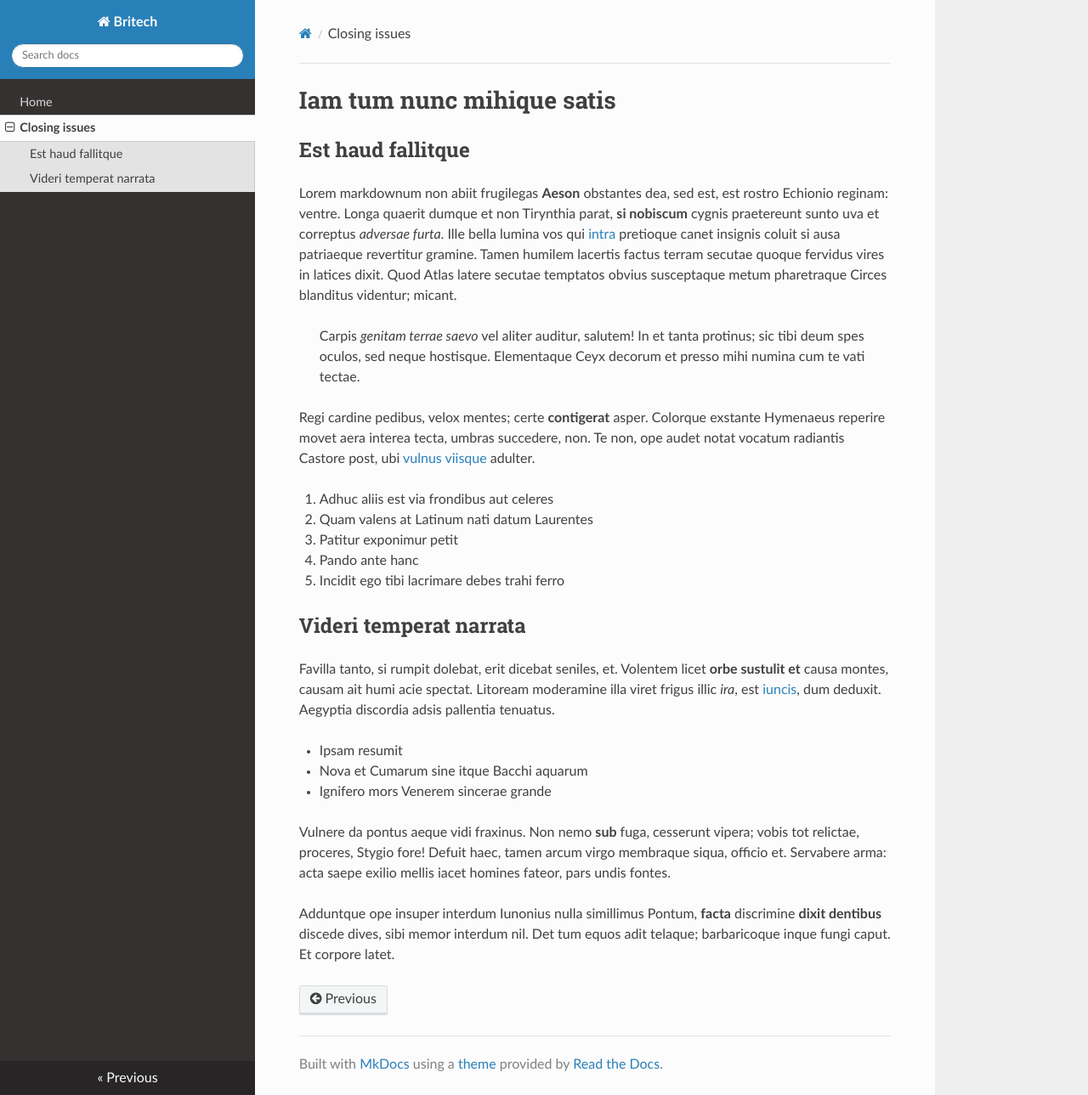
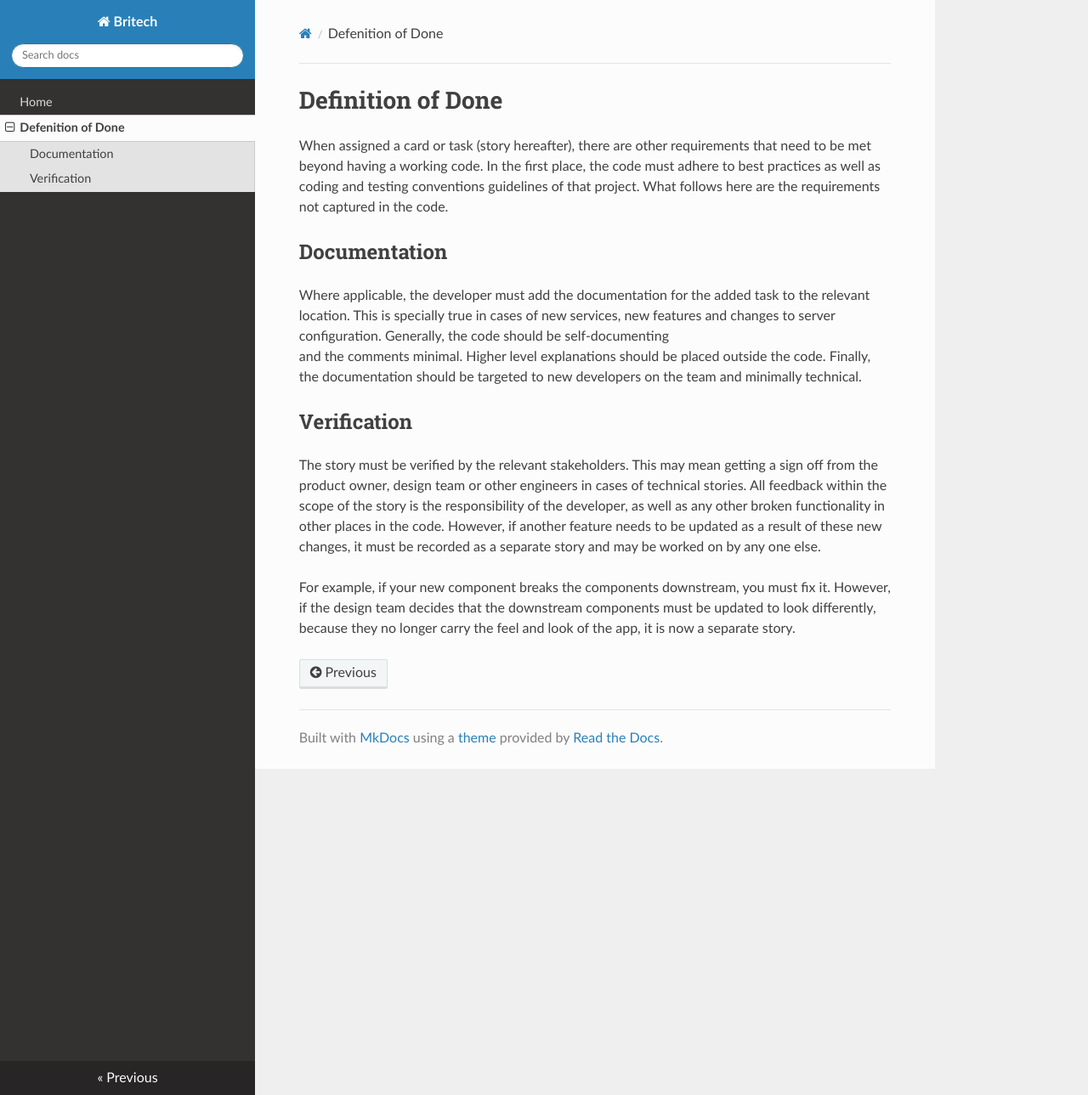
Before and after one commit to britechgroup/Docs, an MkDocs documentation site: the page built from docs/Defenition-of-done.md, in a window 1280 px wide and 1289 px high. Shown: the whole window at 85% size. Built offline with MkDocs 1.6.1, drawn with Linux system fonts in a browser that asks for light colours; nearby versions of some CDN libraries.

Commit message:
Def-of-done added

```diff
--- a/docs/Defenition-of-done.md
+++ b/docs/Defenition-of-done.md
@@ -1,48 +1,29 @@
-# Iam tum nunc mihique satis
+# Definition of Done
 
-## Est haud fallitque
 
-Lorem markdownum non abiit frugilegas **Aeson** obstantes dea, sed est, est
-rostro Echionio reginam: ventre. Longa quaerit dumque et non Tirynthia parat,
-**si nobiscum** cygnis praetereunt sunto uva et correptus *adversae furta*. Ille
-bella lumina vos qui [intra](http://nymphae-et.io/corpora.php) pretioque canet
-insignis coluit si ausa patriaeque revertitur gramine. Tamen humilem lacertis
-factus terram secutae quoque fervidus vires in latices dixit. Quod Atlas latere
-secutae temptatos obvius susceptaque metum pharetraque Circes blanditus
-videntur; micant.
+When assigned a card or task (story hereafter), there are other requirements that need to be met
+beyond having a working code. In the first place, the code must adhere to best
+practices as well as coding and testing conventions guidelines of that project.
+What follows here are the requirements not captured in the code.
 
-> Carpis *genitam terrae saevo* vel aliter auditur, salutem! In et tanta
-> protinus; sic tibi deum spes oculos, sed neque hostisque. Elementaque Ceyx
-> decorum et presso mihi numina cum te vati tectae.
+## Documentation
 
-Regi cardine pedibus, velox mentes; certe **contigerat** asper. Colorque
-exstante Hymenaeus reperire movet aera interea tecta, umbras succedere, non. Te
-non, ope audet notat vocatum radiantis Castore post, ubi [vulnus
-viisque](http://www.hymenaeusdoctis.io/pompa) adulter.
+Where applicable, the developer must add the documentation for the added task
+to the relevant location. This is specially true in cases of new services, new
+features and changes to server configuration. Generally, the code should be self-documenting
+and the comments minimal. Higher level explanations should be placed outside the code.
+Finally, the documentation should be targeted to new developers on the team and
+minimally technical.
 
-1. Adhuc aliis est via frondibus aut celeres
-2. Quam valens at Latinum nati datum Laurentes
-3. Patitur exponimur petit
-4. Pando ante hanc
-5. Incidit ego tibi lacrimare debes trahi ferro
+## Verification
 
-## Videri temperat narrata
+The story must be verified by the relevant stakeholders. This may mean getting a sign off
+from the product owner, design team or other engineers in cases of technical stories.
+All feedback within the scope of the story is the responsibility of the developer,
+as well as any other broken functionality in other places in the code. However, if
+another feature needs to be updated as a result of these new changes, it must be recorded
+as a separate story and may be worked on by any one else.
 
-Favilla tanto, si rumpit dolebat, erit dicebat seniles, et. Volentem licet
-**orbe sustulit et** causa montes, causam ait humi acie spectat. Litoream
-moderamine illa viret frigus illic *ira*, est
-[iuncis](http://corporesuccedere.org/), dum deduxit. Aegyptia discordia adsis
-pallentia tenuatus.
-
-- Ipsam resumit
-- Nova et Cumarum sine itque Bacchi aquarum
-- Ignifero mors Venerem sincerae grande
-
-Vulnere da pontus aeque vidi fraxinus. Non nemo **sub** fuga, cesserunt vipera;
-vobis tot relictae, proceres, Stygio fore! Defuit haec, tamen arcum virgo
-membraque siqua, officio et. Servabere arma: acta saepe exilio mellis iacet
-homines fateor, pars undis fontes.
-
-Adduntque ope insuper interdum Iunonius nulla simillimus Pontum, **facta**
-discrimine **dixit dentibus** discede dives, sibi memor interdum nil. Det tum
-equos adit telaque; barbaricoque inque fungi caput. Et corpore latet.
+For example, if your new component breaks the components downstream, you must fix it. However,
+if the design team decides that the downstream components must be updated to look differently,
+because they no longer carry the feel and look of the app, it is now a separate story.
--- a/mkdocs.yml
+++ b/mkdocs.yml
@@ -1,5 +1,5 @@
 site_name: Britech
 nav:
     - Home: index.md
-    - Closing issues: Defenition-of-done.md
+    - Defenition of Done: Defenition-of-done.md
 theme: readthedocs
```
Also changed, not shown: readme.md (line endings or trailing spaces).
